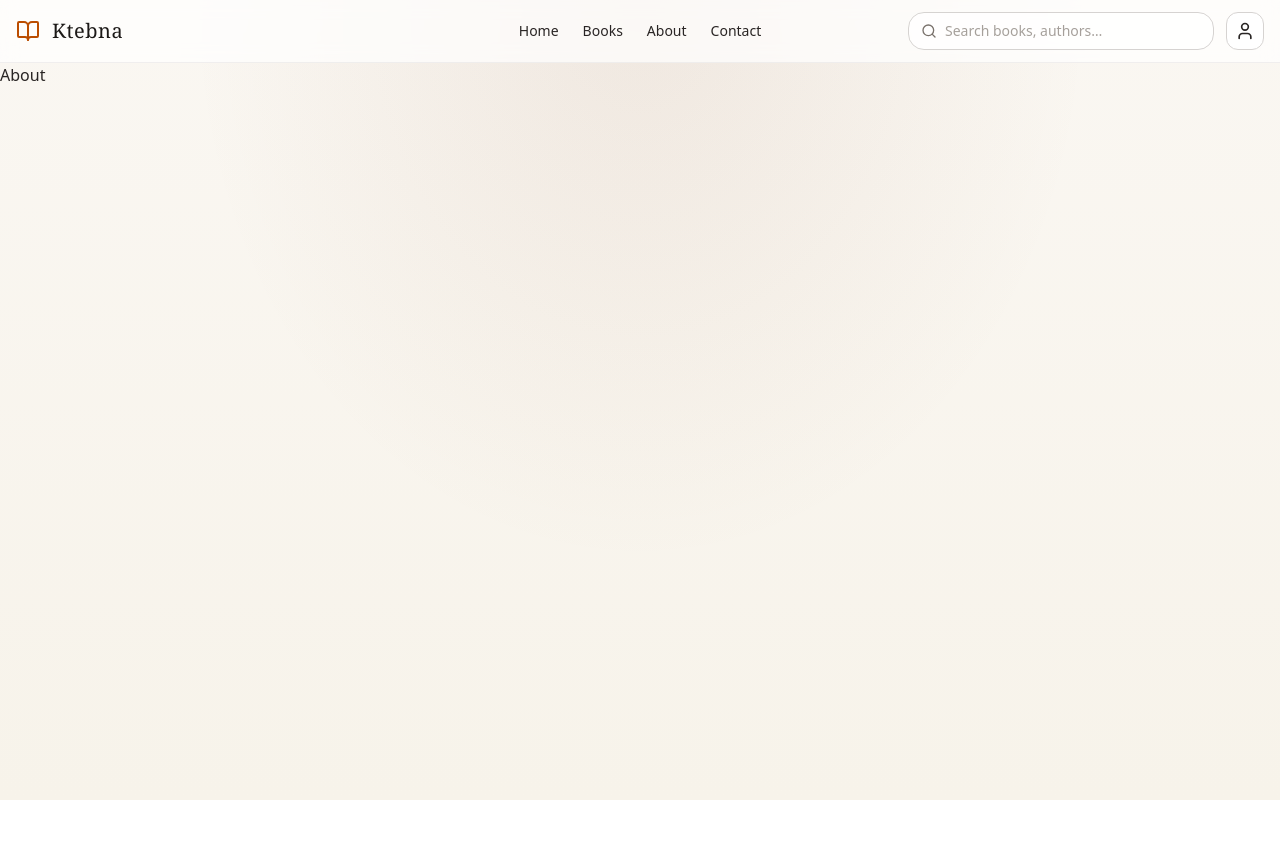
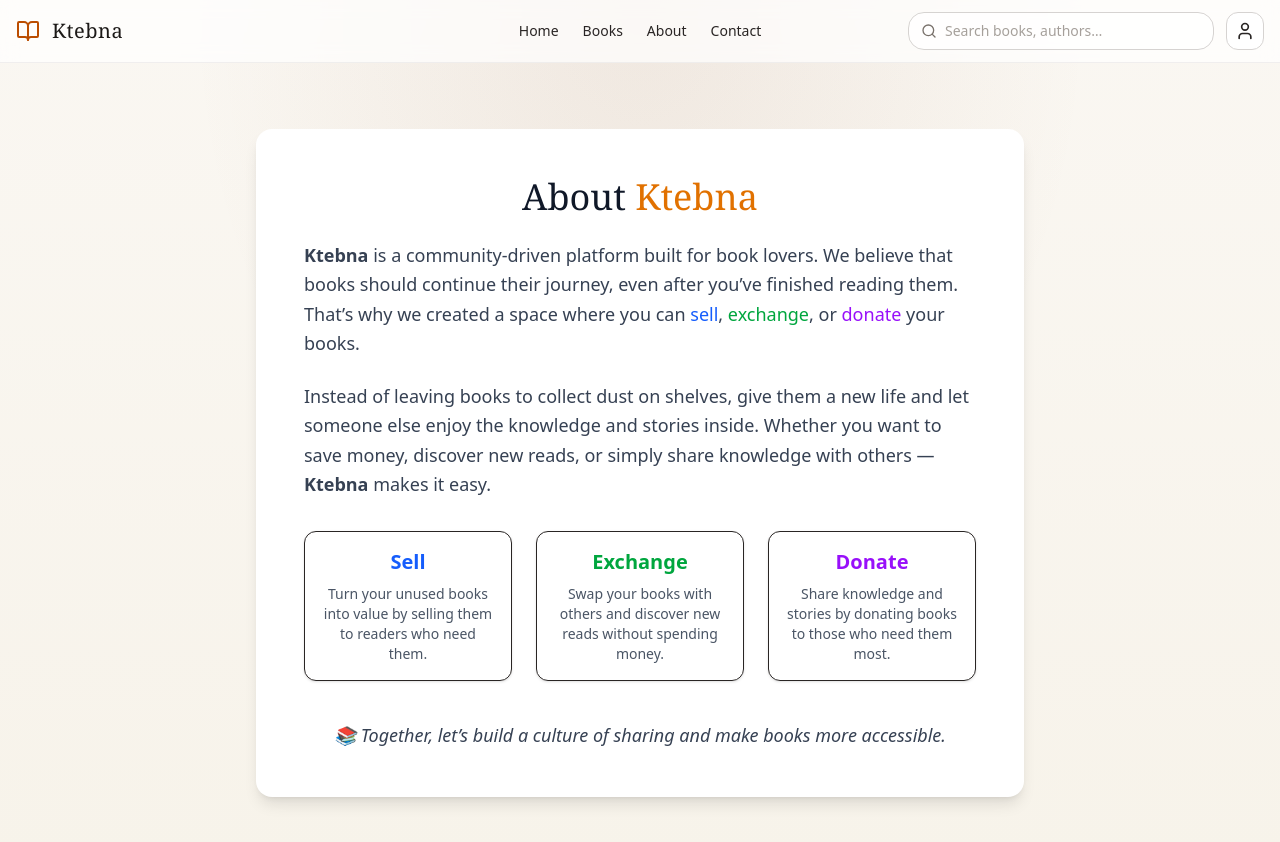
Before and after one commit to ba9hh/ktebna1, a React (Vite) app: page /about in a window 1280 px wide. Shown: the top 842 px of the page. Before the commit the page ends 800 px from the top, so only its background shows below. Built offline with nearby package versions, Linux system fonts and the light colour scheme.

Commit message:
first commit

```diff
--- a/src/account/AddPostModal.jsx
+++ b/src/account/AddPostModal.jsx
@@ -171,7 +171,7 @@ const AddPostModal = ({ open, onClose, userId }) => {
                 <FormControl fullWidth margin="normal" error={!!errors.type}>
                   <InputLabel>Deal Type</InputLabel>
                   <Select {...field} label="Deal Type">
-                    {["sell", "exchange"].map((c) => (
+                    {["sell", "exchange", "donate"].map((c) => (
                       <MenuItem key={c} value={c}>
                         {c}
                       </MenuItem>
--- a/src/account/UpdatePostModal.jsx
+++ b/src/account/UpdatePostModal.jsx
@@ -187,7 +187,7 @@ const UpdatePostModal = ({ open, onClose, post }) => {
                 <FormControl fullWidth margin="normal" error={!!errors.type}>
                   <InputLabel>Deal Type</InputLabel>
                   <Select {...field} label="Deal Type">
-                    {["sell", "exchange"].map((c) => (
+                    {["sell", "exchange", "donate"].map((c) => (
                       <MenuItem key={c} value={c}>
                         {c}
                       </MenuItem>
--- a/src/auth/LoginFinal.jsx
+++ b/src/auth/LoginFinal.jsx
@@ -2,7 +2,7 @@ import { useContext, useEffect } from "react";
 import { AuthContext } from "./AuthProvider";
 import { useNavigate } from "react-router-dom";
 const Login = () => {
-  const { user, loginWithGoogle, logout, loading } = useContext(AuthContext);
+  const { user, loginWithGoogle, loading } = useContext(AuthContext);
   const navigate = useNavigate();
   useEffect(() => {
     if (user && !loading) {
@@ -11,28 +11,39 @@ const Login = () => {
   }, [user, loading, navigate]);
   if (loading) return <p>Loading...</p>;
   return (
-    <div className="flex flex-col items-center gap-4">
+    <div className="absolute inset-0 flex flex-col flex-1 justify-center items-center w-full sm:bg-[#f5f5f5] bg-white gap-6">
       {user ? (
-        <>
-          <img
-            src={user.picture}
-            alt="avatar"
-            className="w-16 h-16 rounded-full"
-          />
-          <p className="text-lg">Welcome, {user.name}</p>
-          <button
-            onClick={logout}
-            className="px-4 py-2 bg-red-500 text-white rounded-lg"
-          >
-            Logout
-          </button>
-        </>
+        <></>
       ) : (
         <button
           onClick={loginWithGoogle}
-          className="px-4 py-2 bg-blue-500 text-white rounded-lg"
+          aria-label="Login with Google"
+          className="flex items-center gap-2 px-4 py-2 bg-white border border-gray-300 rounded-lg shadow-sm text-gray-700 hover:bg-gray-50 active:scale-95 transition duration-150 ease-in-out"
         >
-          Login with Google
+          {/* Google Logo */}
+          <svg
+            className="w-5 h-5"
+            viewBox="0 0 48 48"
+            xmlns="http://www.w3.org/2000/svg"
+          >
+            <path
+              fill="#EA4335"
+              d="M24 9.5c3.54 0 6.64 1.22 9.12 3.6l6.82-6.82C35.46 2.54 30.1 0 24 0 14.62 0 6.38 5.38 2.56 13.22l7.96 6.18C12.1 13.26 17.62 9.5 24 9.5z"
+            />
+            <path
+              fill="#4285F4"
+              d="M46.5 24.5c0-1.64-.15-3.2-.44-4.71H24v9.02h12.7c-.55 2.94-2.2 5.42-4.68 7.09l7.34 5.7C43.68 37.88 46.5 31.64 46.5 24.5z"
+            />
+            <path
+              fill="#FBBC05"
+              d="M10.52 28.41c-.5-1.46-.77-3.02-.77-4.66s.27-3.2.77-4.66l-7.96-6.18C1.05 15.44 0 19.62 0 23.75c0 4.13 1.05 8.31 2.56 11.84l7.96-6.18z"
+            />
+            <path
+              fill="#34A853"
+              d="M24 47.5c6.1 0 11.46-2.02 15.26-5.49l-7.34-5.7c-2.05 1.4-4.67 2.24-7.92 2.24-6.38 0-11.9-3.76-14.48-9.14l-7.96 6.18C6.38 42.62 14.62 47.5 24 47.5z"
+            />
+          </svg>
+          <span className="font-medium">Continue with Google</span>
         </button>
       )}
     </div>
--- a/src/components/FilterPanel.jsx
+++ b/src/components/FilterPanel.jsx
@@ -29,7 +29,7 @@ function FilterPanel({ category, setCategory, dealType, setDealType }) {
           onChange={(e) => setDealType(e.target.value)}
           className="w-full rounded-xl border border-stone-300 bg-white/80 px-3 py-2 text-sm dark:border-stone-700 dark:bg-stone-800"
         >
-          {["All", "exchange", "sell"].map((s) => (
+          {["All", "exchange", "sell", "donate"].map((s) => (
             <option key={s} value={s}>
               {s}
             </option>
--- a/src/data/categories.js
+++ b/src/data/categories.js
@@ -1,2 +1,2 @@
-const CATEGORIES = ["All", "Classics", "Dystopian", "Fantasy", "Romance", "Non‑fiction"];
+const CATEGORIES = ["All", "Classics", "Self-Help", "Fantasy", "Romance", "Fiction", "Non‑fiction", "Children’s Books"];
 export default CATEGORIES;
--- a/src/pages/About.jsx
+++ b/src/pages/About.jsx
@@ -1,7 +1,69 @@
 import React from "react";
 
 const About = () => {
-  return <div>About</div>;
+  return (
+    <div className="min-h-screen flex items-center justify-center px-6 py-12">
+      <div className="max-w-3xl bg-white shadow-lg rounded-2xl p-8 md:p-12">
+        <h1 className="text-3xl md:text-4xl font-serif text-gray-900 mb-6 text-center">
+          About <span className="text-amber-600 ">Ktebna</span>
+        </h1>
+
+        <p className="text-gray-700 text-lg leading-relaxed mb-6">
+          <span className="font-semibold">Ktebna</span> is a community-driven
+          platform built for book lovers. We believe that books should continue
+          their journey, even after you’ve finished reading them. That’s why we
+          created a space where you can{" "}
+          <span className="font-medium text-blue-600">sell</span>,{" "}
+          <span className="font-medium text-green-600">exchange</span>, or{" "}
+          <span className="font-medium text-purple-600">donate</span> your
+          books.
+        </p>
+
+        <p className="text-gray-700 text-lg leading-relaxed mb-6">
+          Instead of leaving books to collect dust on shelves, give them a new
+          life and let someone else enjoy the knowledge and stories inside.
+          Whether you want to save money, discover new reads, or simply share
+          knowledge with others —<span className="font-semibold">Ktebna</span>{" "}
+          makes it easy.
+        </p>
+
+        <div className="grid grid-cols-1 md:grid-cols-3 gap-6 text-center mt-8">
+          <div className="p-4 border rounded-xl shadow-sm hover:shadow-md transition">
+            <h3 className="text-xl font-semibold text-blue-600 mb-2">Sell</h3>
+            <p className="text-gray-600 text-sm">
+              Turn your unused books into value by selling them to readers who
+              need them.
+            </p>
+          </div>
+
+          <div className="p-4 border rounded-xl shadow-sm hover:shadow-md transition">
+            <h3 className="text-xl font-semibold text-green-600 mb-2">
+              Exchange
+            </h3>
+            <p className="text-gray-600 text-sm">
+              Swap your books with others and discover new reads without
+              spending money.
+            </p>
+          </div>
+
+          <div className="p-4 border rounded-xl shadow-sm hover:shadow-md transition">
+            <h3 className="text-xl font-semibold text-purple-600 mb-2">
+              Donate
+            </h3>
+            <p className="text-gray-600 text-sm">
+              Share knowledge and stories by donating books to those who need
+              them most.
+            </p>
+          </div>
+        </div>
+
+        <p className="text-gray-700 text-lg mt-10 text-center italic">
+          📚 Together, let’s build a culture of sharing and make books more
+          accessible.
+        </p>
+      </div>
+    </div>
+  );
 };
 
 export default About;
--- a/src/pages/Contact.jsx
+++ b/src/pages/Contact.jsx
@@ -1,7 +1,67 @@
 import React from "react";
 
 const Contact = () => {
-  return <div>Contact</div>;
+  return (
+    <div className="min-h-screen flex items-center justify-center px-6 py-12">
+      <div className="max-w-3xl w-full bg-white shadow-lg rounded-2xl p-8 md:p-12">
+        <h1 className="text-3xl md:text-4xl font-serif text-gray-900 mb-6 text-center">
+          Contact <span className="text-amber-600">Ktebna</span>
+        </h1>
+
+        <p className="text-gray-600 text-center mb-10">
+          Have questions, feedback, or just want to reach out? Fill out the form
+          below and we’ll get back to you as soon as possible.
+        </p>
+
+        <form className="space-y-6">
+          <div>
+            <label className="block text-sm font-medium text-gray-700 mb-2">
+              Your Name
+            </label>
+            <input
+              type="text"
+              placeholder="Enter your name"
+              className="w-full rounded-xl border border-gray-300 p-3 focus:ring-2 focus:ring-amber-500 focus:outline-none"
+            />
+          </div>
+
+          <div>
+            <label className="block text-sm font-medium text-gray-700 mb-2">
+              Your Email
+            </label>
+            <input
+              type="email"
+              placeholder="Enter your email"
+              className="w-full rounded-xl border border-gray-300 p-3 focus:ring-2 focus:ring-amber-500 focus:outline-none"
+            />
+          </div>
+
+          <div>
+            <label className="block text-sm font-medium text-gray-700 mb-2">
+              Message
+            </label>
+            <textarea
+              rows="5"
+              placeholder="Write your message..."
+              className="w-full rounded-xl border border-gray-300 p-3 focus:ring-2 focus:ring-amber-500 focus:outline-none"
+            ></textarea>
+          </div>
+
+          <button
+            type="submit"
+            className="w-full bg-amber-600 hover:bg-amber-700 text-white font-semibold py-3 rounded-xl shadow-md transition"
+          >
+            Send Message
+          </button>
+        </form>
+
+        <div className="mt-10 text-center text-gray-600 text-sm">
+          Or reach us at:{" "}
+          <span className="font-medium text-amber-600">ktebna@gmail.com</span>
+        </div>
+      </div>
+    </div>
+  );
 };
 
 export default Contact;
```
